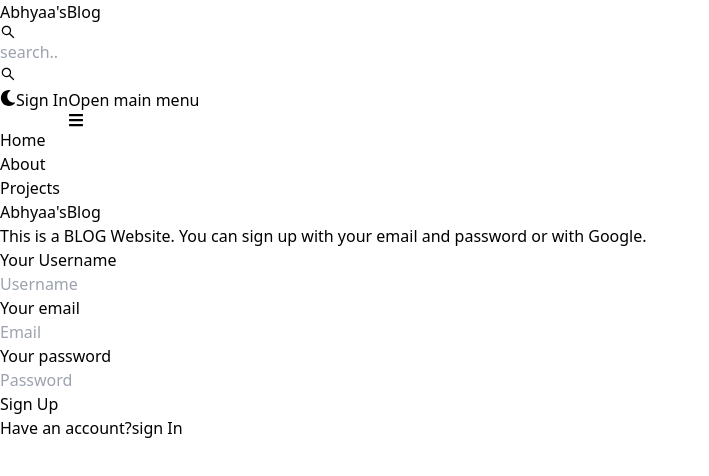
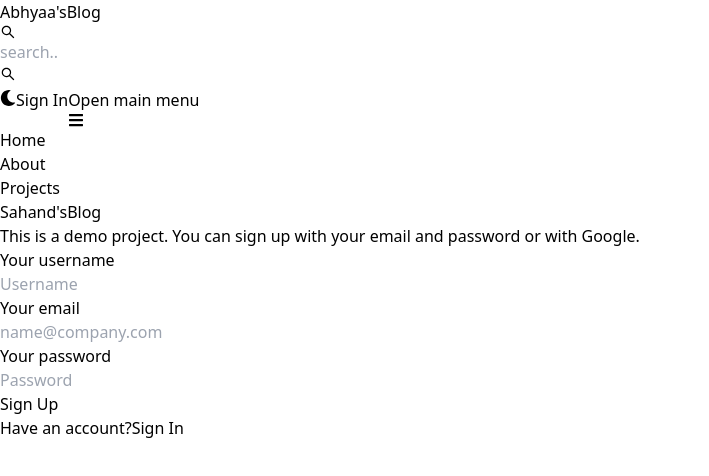
Before and after one commit to Abhishek65a/Mern-Blog-website, a React (Vite) app in the folder client/: page /signup in a window 1280 px wide. Shown: the top 476 px of the page, without its empty margins (0-709 px from the left). Built offline with nearby package versions, Linux system fonts and the light colour scheme.

Commit message:
Add functionality to the signup page

```diff
--- a/client/src/components/Header.jsx
+++ b/client/src/components/Header.jsx
@@ -37,7 +37,7 @@
         <Button className="w-12 h-10 hidden sm:inline" color="gray" pill>
           <FaMoon />
         </Button>
-        <Link to="/sign-in">
+        <Link to="/signin">
           <Button gradientDuoTone="purpleToBlue" outline>Sign In</Button>
         </Link>
         <Navbar.Toggle/>
--- a/client/src/pages/SignUp.jsx
+++ b/client/src/pages/SignUp.jsx
@@ -1,58 +1,117 @@
-import { Button, Label, TextInput } from 'flowbite-react'
-import React from 'react'
-import { Link } from 'react-router-dom'
+import { Alert, Button, Label, Spinner, TextInput } from "flowbite-react";
+import { useState } from "react";
+import { Link, useNavigate } from "react-router-dom";
 
 export default function SignUp() {
+  const [formData, setFormData] = useState({});
+  const [errorMessage, setErrorMessage] = useState(null);
+  const [loading, setLoading] = useState(false);
+  const navigate = useNavigate();
+  const handleChange = (e) => {
+    setFormData({ ...formData, [e.target.id]: e.target.value.trim() });
+  };
+  const handleSubmit = async (e) => {
+    e.preventDefault();
+    if (!formData.username || !formData.email || !formData.password) {
+      return setErrorMessage("Please fill out all fields.");
+    }
+    try {
+      setLoading(true);
+      setErrorMessage(null);
+      const res = await fetch("/api/auth/signup", {
+        method: "POST",
+        headers: { "Content-Type": "application/json" },
+        body: JSON.stringify(formData),
+      });
+      const data = await res.json();
+      if (data.success === false) {
+        return setErrorMessage(data.message);
+      }
+      setLoading(false);
+      if (res.ok) {
+        navigate("/signin");
+      }
+    } catch (error) {
+      setErrorMessage(error.message);
+      setLoading(false);
+    }
+  };
   return (
-    <div className='min-h-screen mt-20'>
-      <div className='flex p-3 max-w-3xl mx-auto flex-col md:flex-row md:items-center gap-5'>
+    <div className="min-h-screen mt-20">
+      <div className="flex p-3 max-w-3xl mx-auto flex-col md:flex-row md:items-center gap-5">
         {/* left */}
-          <div className='flex-1'>
-          <Link
-        to="/"
-        className="font-bold dark:text-white text-4xl"
-      >
-        <span
-          className="px-2 py-1 bg-gradient-to-r from-indigo-500
-          via-purple-500 to-pink-500 rounded-lg text-white"
-        >
-          Abhyaa's
+        <div className="flex-1">
+          <Link to="/" className="font-bold dark:text-white text-4xl">
+            <span className="px-2 py-1 bg-gradient-to-r from-indigo-500 via-purple-500 to-pink-500 rounded-lg text-white">
+              Sahand's
             </span>
             Blog
           </Link>
-      <p className='test-sm mt-5'>
-          This is a BLOG Website. You can sign up with your email and
-          password or with Google.
+          <p className="text-sm mt-5">
+            This is a demo project. You can sign up with your email and password
+            or with Google.
           </p>
         </div>
         {/* right */}
 
-          <div className='flex-1'>
-              <form className='flex flex-col gap-4' >
+        <div className="flex-1">
+          <form className="flex flex-col gap-4" onSubmit={handleSubmit}>
             <div>
-                  <Label value='Your Username'/>
-                  <TextInput type='text' placeholder='Username' id='username'  />
+              <Label value="Your username" />
+              <TextInput
+                type="text"
+                placeholder="Username"
+                id="username"
+                onChange={handleChange}
+              />
             </div>
             <div>
-                  <Label value='Your email'/>
-                  <TextInput type='text' placeholder='Email' id='email'  />
+              <Label value="Your email" />
+              <TextInput
+                type="email"
+                placeholder="name@company.com"
+                id="email"
+                onChange={handleChange}
+              />
             </div>
             <div>
-                  <Label value='Your password'/>
-                  <TextInput type='text' placeholder='Password' id='password'  />
+              <Label value="Your password" />
+              <TextInput
+                type="password"
+                placeholder="Password"
+                id="password"
+                onChange={handleChange}
+              />
             </div>
-                <Button gradientDuoTone='purpleToPink' type='submit'
-                >Sign Up
+            <Button
+              gradientDuoTone="purpleToPink"
+              type="submit"
+              disabled={loading}
+            >
+              {loading ? (
+                <>
+                  <Spinner size="sm" />
+                  <span className="pl-3">Loading...</span>
+                </>
+              ) : (
+                "Sign Up"
+              )}
             </Button>
+            {/* <OAuth /> */}
           </form>
-              <div className='flex gap-2 text-sm mt-5'>
+          <div className="flex gap-2 text-sm mt-5">
             <span>Have an account?</span>
-                <Link to='/signin' className='text-blue-500'>
-                sign In
+            <Link to="/sign-in" className="text-blue-500">
+              Sign In
             </Link>
+          </div>
+          {errorMessage && (
+            <Alert className="mt-5" color="failure">
+              {errorMessage}
+            </Alert>
+          )}
         </div>
       </div>
     </div>
-    </div>
-  )
+  );
 }
--- a/client/vite.config.js
+++ b/client/vite.config.js
@@ -3,5 +3,13 @@
 
 // https://vitejs.dev/config/
 export default defineConfig({
+  server:{
+    proxy:{
+      '/api':{
+        target:'http://localhost:3000',
+        secure:false,
+      }
+    }
+  },
   plugins: [react()],
 })
```
Lines whose indentation alone changed are shown as unchanged.
